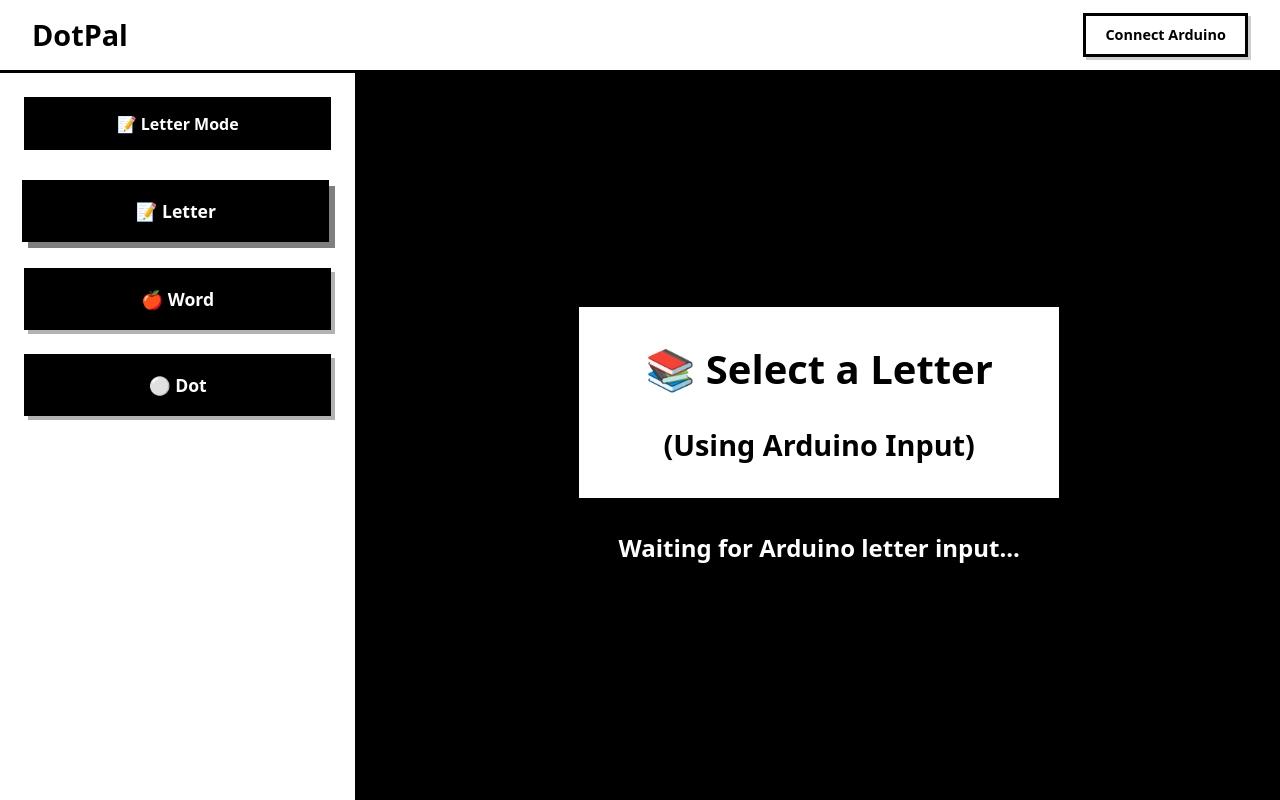
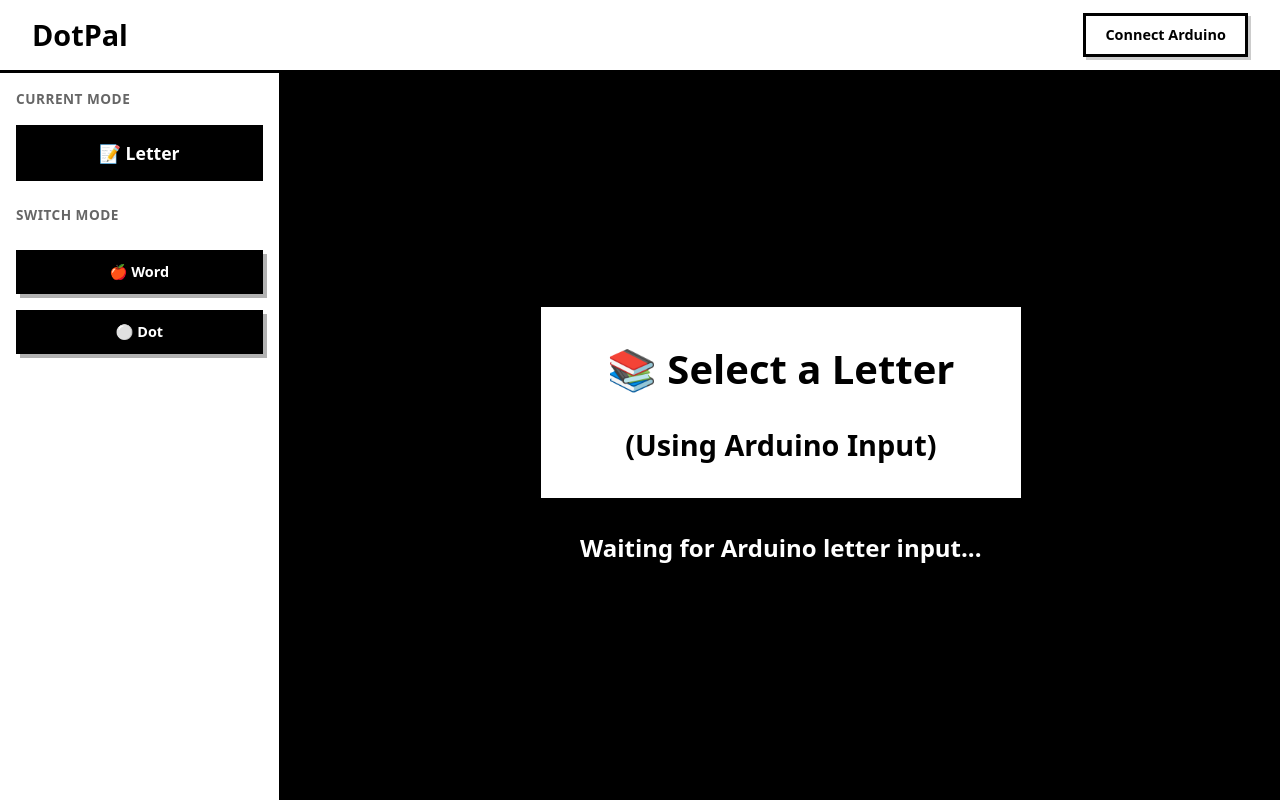
Before and after one commit to Surya123234/dotpal_app_demo_first, a React (Vite) app in the folder dotpal/: page / in a window 1280 px wide. Both pictures are taken after a click on the button "📝 Letter". Built offline with nearby package versions, Linux system fonts and the light colour scheme.

Commit message:
ui enhancement

```diff
--- a/dotpal/src/components/BrailleApp.tsx
+++ b/dotpal/src/components/BrailleApp.tsx
@@ -270,42 +270,80 @@ export default function BrailleApp() {
           style={{
             background: "#ffffff",
             borderRight: "3px solid #000000",
-            padding: "1.5rem",
+            padding: "1rem",
             display: "flex",
             flexDirection: "column",
             justifyContent: "flex-start",
             alignItems: "stretch",
-            minWidth: "320px",
-            width: "clamp(280px, 28vw, 380px)",
+            minWidth: "280px",
+            width: "clamp(240px, 22vw, 300px)",
             overflowY: "auto",
-            gap: spacing.lg,
+            gap: spacing.md,
           }}
         >
           {/* Mode indicator during flow */}
           {mode && (
             <div
               style={{
+                display: "flex",
+                flexDirection: "column",
+                gap: spacing.sm,
+              }}
+            >
+              <div
+                style={{
+                  fontSize: "0.85rem",
+                  fontWeight: "600",
+                  color: "#666",
+                  textTransform: "uppercase",
+                  letterSpacing: "0.5px",
+                }}
+              >
+                Current Mode
+              </div>
+              <div
+                style={{
                   background: "#000000",
                   color: "#ffffff",
-                padding: "0.8rem 1.2rem",
+                  padding: "0.8rem 1rem",
                   borderRadius: "0px",
                   textAlign: "center",
-                fontWeight: "bold",
-                fontSize: "1rem",
+                  fontWeight: "900",
+                  fontSize: "1.1rem",
                   border: "2px solid #000000",
                 }}
               >
                 {mode === "letter"
-                ? "📝 Letter Mode"
+                  ? "📝 Letter"
                   : mode === "word"
-                  ? "🍎 Word Mode"
-                  : "⚪ Dot Mode"}
+                    ? "🍎 Word"
+                    : "⚪ Dot"}
+              </div>
             </div>
           )}
           {!mode && (
             <ModeSelect mode={defaultMode} onSelect={handleModeSelect} />
           )}
-          {mode && <ModeSelect mode={mode} onSelect={handleModeSelect} />}
+          {mode && (
+            <>
+              <div
+                style={{
+                  fontSize: "0.85rem",
+                  fontWeight: "600",
+                  color: "#666",
+                  textTransform: "uppercase",
+                  letterSpacing: "0.5px",
+                }}
+              >
+                Switch Mode
+              </div>
+              <ModeSelect
+                mode={mode}
+                onSelect={handleModeSelect}
+                showOnlyOtherModes={true}
+              />
+            </>
+          )}
         </div>
 
         {/* Right Main Content */}
--- a/dotpal/src/components/Interim.tsx
+++ b/dotpal/src/components/Interim.tsx
@@ -1,7 +1,7 @@
 import { useEffect } from "react";
 import { brailleMap, type BrailleDot } from "../braille";
 import BrailleCell from "./BrailleCell";
-import { boxStyles, typography, spacing } from "../styles/theme";
+import { typography, spacing } from "../styles/theme";
 
 interface Props {
   mode: "letter" | "word" | "dot";
@@ -26,14 +26,17 @@ export default function Interim({ mode, selectedLetter }: Props) {
         display: "flex",
         flexDirection: "column",
         alignItems: "center",
-        justifyContent: "center",
-        gap: spacing.lg,
-        padding: "clamp(1.5rem, 3vw, 2rem)",
+        justifyContent: "flex-start",
+        gap: spacing.sm,
+        padding: "clamp(1rem, 2.5vw, 1.5rem)",
         background: "#ffffff",
         borderRadius: "0px",
         boxShadow: "0 0 0 2px #000000",
-        maxWidth: "clamp(500px, 90vw, 750px)",
+        maxWidth: "clamp(600px, 95vw, 900px)",
         width: "100%",
+        height: "fit-content",
+        maxHeight: "85vh",
+        overflowY: "auto",
       }}
     >
       {/* Letter display */}
@@ -41,14 +44,15 @@ export default function Interim({ mode, selectedLetter }: Props) {
         style={{
           fontSize:
             mode === "dot"
-              ? "clamp(2.5rem, 6vw, 3.5rem)"
+              ? "clamp(2rem, 5vw, 3rem)"
               : mode === "word"
-                ? "clamp(3rem, 8vw, 5rem)"
-                : "clamp(5rem, 12vw, 8rem)",
+                ? "clamp(2.5rem, 6vw, 4rem)"
+                : "clamp(4rem, 10vw, 6rem)",
           fontWeight: "900",
           color: "#000000",
           textShadow: "none",
           animation: mode === "letter" ? "none" : "pulse 2s infinite",
+          margin: 0,
         }}
       >
         {selectedLetter.toUpperCase()}
@@ -61,7 +65,7 @@ export default function Interim({ mode, selectedLetter }: Props) {
             display: "flex",
             flexDirection: "column",
             alignItems: "center",
-            gap: spacing.lg,
+            gap: spacing.sm,
             width: "100%",
           }}
         >
@@ -72,21 +76,21 @@ export default function Interim({ mode, selectedLetter }: Props) {
               textShadow: "none",
               margin: 0,
               textAlign: "center",
-              fontSize: "clamp(1.2rem, 3vw, 1.5rem)",
+              fontSize: "clamp(1rem, 2.5vw, 1.3rem)",
             }}
           >
-            Here's the braille for{" "}
+            Braille for{" "}
             <span
               style={{
                 fontWeight: "900",
-                fontSize: "clamp(1.4rem, 3.5vw, 1.8rem)",
+                fontSize: "clamp(1.2rem, 3vw, 1.5rem)",
                 color: "#000000",
               }}
             >
               {selectedLetter.toUpperCase()}
             </span>
           </h2>
-          <div style={{ width: "100%", maxHeight: "60vh", overflow: "auto" }}>
+          <div style={{ width: "100%", maxHeight: "45vh", overflow: "auto" }}>
             <BrailleCell
               selectedLetter={selectedLetter}
               correctDots={correctDots as BrailleDot[]}
@@ -102,7 +106,7 @@ export default function Interim({ mode, selectedLetter }: Props) {
             overflow: "hidden",
             boxShadow: "0 0 0 2px #000000",
             width: "100%",
-            maxWidth: "clamp(400px, 85vw, 600px)",
+            maxWidth: "clamp(350px, 80vw, 550px)",
             border: "3px solid #000000",
           }}
         >
@@ -112,7 +116,7 @@ export default function Interim({ mode, selectedLetter }: Props) {
             style={{
               width: "100%",
               height: "auto",
-              maxHeight: "clamp(250px, 50vh, 400px)",
+              maxHeight: "clamp(200px, 45vh, 350px)",
               objectFit: "cover",
               display: "block",
             }}
@@ -125,10 +129,10 @@ export default function Interim({ mode, selectedLetter }: Props) {
           ...typography.label,
           margin: 0,
           color: "#000000",
-          fontSize: "clamp(1rem, 2vw, 1.2rem)",
+          fontSize: "clamp(0.9rem, 1.8vw, 1rem)",
         }}
       >
-        Press SUBMIT when ready
+        Press SUBMIT
       </p>
 
       <style>{`
--- a/dotpal/src/components/ModeSelect.tsx
+++ b/dotpal/src/components/ModeSelect.tsx
@@ -4,11 +4,33 @@ import { buttonStyles, spacing } from "../styles/theme";
 interface Props {
   onSelect: (mode: Mode) => void;
   mode?: Mode;
+  showOnlyOtherModes?: boolean;
 }
 
-export default function ModeSelect({ onSelect, mode }: Props) {
+export default function ModeSelect({
+  onSelect,
+  mode,
+  showOnlyOtherModes = false,
+}: Props) {
   const handleModeSelect = (selectedMode: Mode) => {
     onSelect(selectedMode);
+  };
+
+  const modes: Mode[] = ["letter", "word", "dot"];
+  const modesToShow = showOnlyOtherModes
+    ? modes.filter((m) => m !== mode)
+    : modes;
+
+  const modeEmojis: Record<Mode, string> = {
+    letter: "📝",
+    word: "🍎",
+    dot: "⚪",
+  };
+
+  const modeLabels: Record<Mode, string> = {
+    letter: "Letter",
+    word: "Word",
+    dot: "Dot",
   };
 
   return (
@@ -17,15 +39,19 @@ export default function ModeSelect({ onSelect, mode }: Props) {
         display: "flex",
         flexDirection: "column",
         alignItems: "stretch",
-        gap: spacing.md,
+        gap: spacing.sm,
         width: "100%",
       }}
     >
+      {modesToShow.map((m) => (
         <button
-        onClick={() => handleModeSelect("letter")}
+          key={m}
+          onClick={() => handleModeSelect(m)}
           style={{
             ...buttonStyles.primary(),
-          ...(mode === "letter"
+            padding: "0.6rem 1rem",
+            fontSize: "0.9rem",
+            ...(mode === m
               ? {
                   border: "3px solid #000000",
                   boxShadow: `6px 6px 0px rgba(0,0,0,0.5)`,
@@ -44,58 +70,9 @@ export default function ModeSelect({ onSelect, mode }: Props) {
             e.currentTarget.style.boxShadow = "4px 4px 0px rgba(0,0,0,0.3)";
           }}
         >
-        📝 Letter
+          {modeEmojis[m]} {modeLabels[m]}
         </button>
-      <button
-        onClick={() => handleModeSelect("word")}
-        style={{
-          ...buttonStyles.primary(),
-          ...(mode === "word"
-            ? {
-                border: "3px solid #000000",
-                boxShadow: `6px 6px 0px rgba(0,0,0,0.5)`,
-                transform: "translate(-2px, -2px)",
-              }
-            : {
-                boxShadow: `4px 4px 0px rgba(0,0,0,0.3)`,
-              }),
-        }}
-        onMouseEnter={(e) => {
-          e.currentTarget.style.transform = "translate(-2px, -2px)";
-          e.currentTarget.style.boxShadow = "6px 6px 0px rgba(0,0,0,0.5)";
-        }}
-        onMouseLeave={(e) => {
-          e.currentTarget.style.transform = "translateY(0)";
-          e.currentTarget.style.boxShadow = "4px 4px 0px rgba(0,0,0,0.3)";
-        }}
-      >
-        🍎 Word
-      </button>
-      <button
-        onClick={() => handleModeSelect("dot")}
-        style={{
-          ...buttonStyles.primary(),
-          ...(mode === "dot"
-            ? {
-                border: "3px solid #000000",
-                boxShadow: `6px 6px 0px rgba(0,0,0,0.5)`,
-                transform: "translate(-2px, -2px)",
-              }
-            : {
-                boxShadow: `4px 4px 0px rgba(0,0,0,0.3)`,
-              }),
-        }}
-        onMouseEnter={(e) => {
-          e.currentTarget.style.transform = "translate(-2px, -2px)";
-          e.currentTarget.style.boxShadow = "6px 6px 0px rgba(0,0,0,0.5)";
-        }}
-        onMouseLeave={(e) => {
-          e.currentTarget.style.transform = "translateY(0)";
-          e.currentTarget.style.boxShadow = "4px 4px 0px rgba(0,0,0,0.3)";
-        }}
-      >
-        ⚪ Dot
-      </button>
+      ))}
     </div>
   );
 }
--- a/dotpal/src/styles/BrailleCell.css
+++ b/dotpal/src/styles/BrailleCell.css
@@ -10,12 +10,12 @@
   display: grid;
   grid-template-columns: repeat(2, 1fr);
   grid-template-rows: repeat(3, 1fr);
-  gap: clamp(0.8rem, 1.5vw, 1.4rem);
-  padding: clamp(1.2rem, 2.5vw, 2rem);
+  gap: clamp(0.6rem, 1.2vw, 1rem);
+  padding: clamp(0.8rem, 1.8vw, 1.5rem);
   background: #ffffff;
   border: 3px solid #000000;
   border-radius: 0px;
-  width: clamp(280px, 100%, 400px);
+  width: clamp(240px, 100%, 350px);
   height: auto;
   aspect-ratio: 1;
   box-shadow: 0 0 0 2px #000000;
```
Lines whose indentation alone changed are shown as unchanged.
